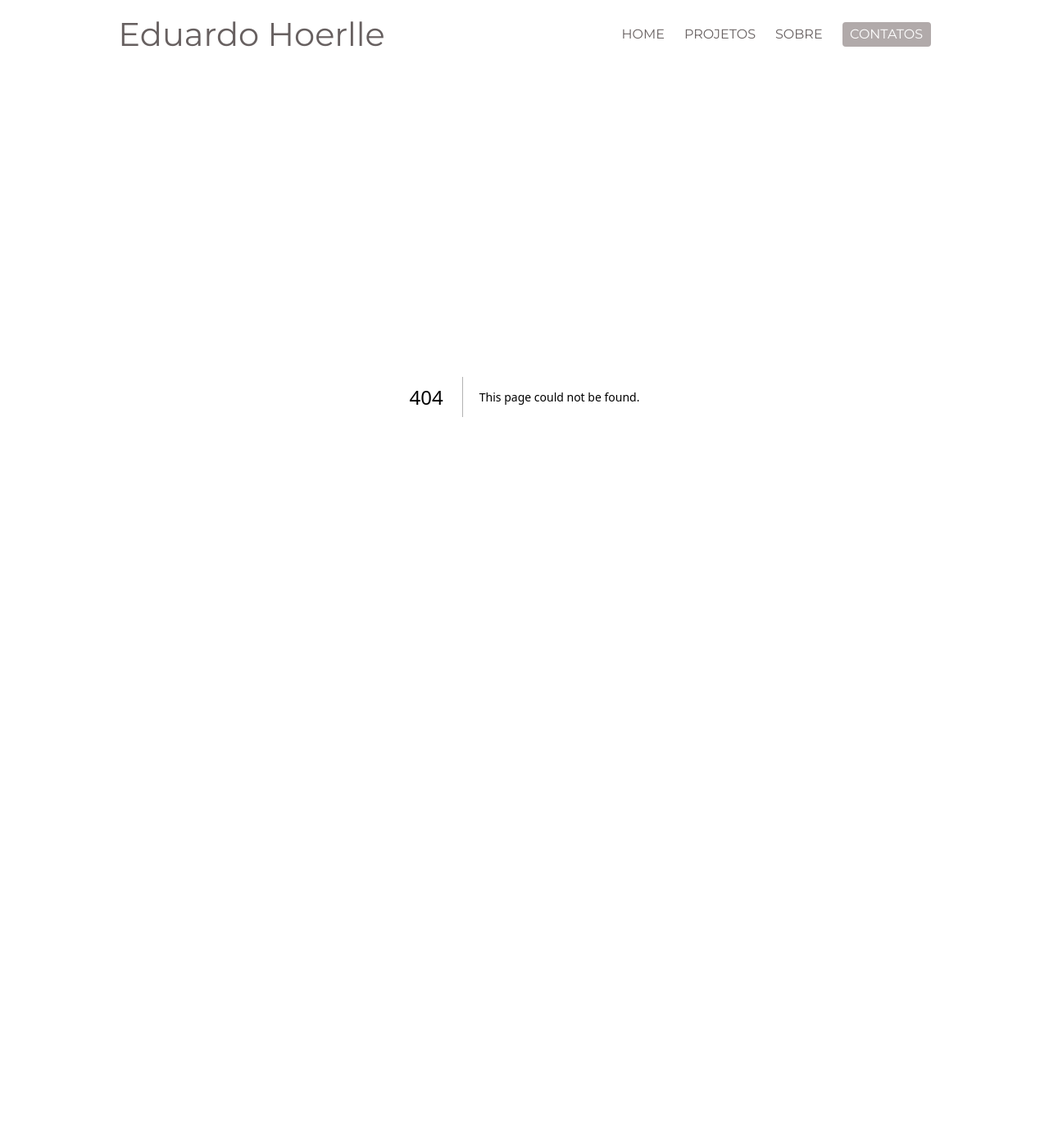
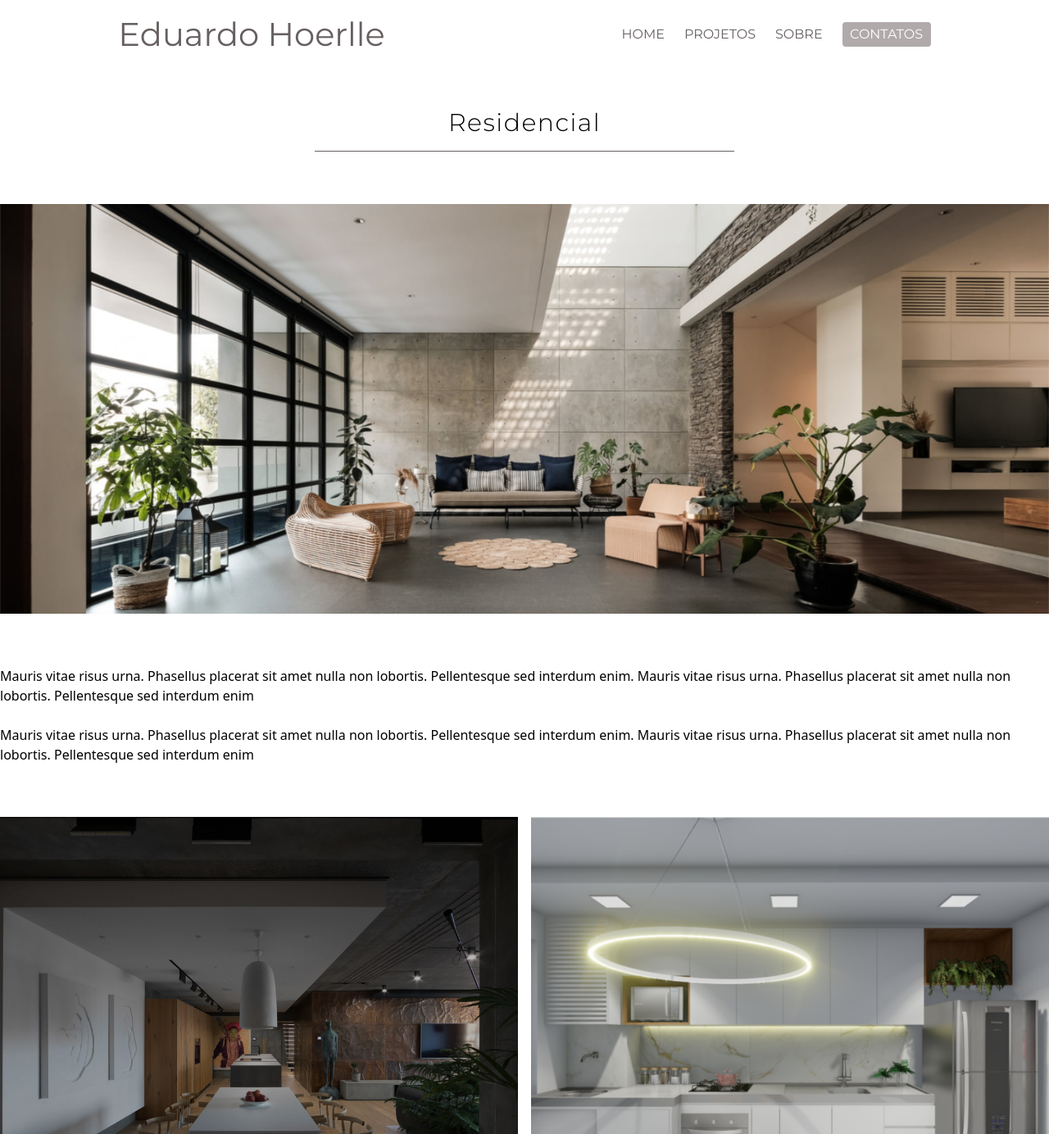
Before and after one commit to adrianotribeiro/hoerlle-architecture, a Next.js app: page /projetos/1 in a window 1280 px wide. Before the commit this address had no page. Shown: the top 1384 px of the page at 82% size. Before the commit the page ends 884 px from the top, so only its background shows below. Built offline with nearby package versions, Linux system fonts and the light colour scheme.

Commit message:
feat: base details layout

```diff
--- a/data/mockData/index.ts
+++ b/data/mockData/index.ts
@@ -61,7 +61,7 @@ export const ProjectsData: ProjectsDataProps[] = [
     tag: "residencial",
   },
   {
-    id: 5,
+    id: 6,
     title: "Residencial 05",
     summary: "Mauris vitae risus urna. Phasellus placerat sit amet nulla non lobortis.",
     description:
@@ -70,7 +70,7 @@ export const ProjectsData: ProjectsDataProps[] = [
     tag: "residencial",
   },
   {
-    id: 1,
+    id: 7,
     title: "Comercial",
     summary: "Mauris vitae risus urna. Phasellus placerat sit amet nulla non lobortis.",
     description:
@@ -79,7 +79,7 @@ export const ProjectsData: ProjectsDataProps[] = [
     tag: "comercial",
   },
   {
-    id: 2,
+    id: 8,
     title: "Comercial 01",
     summary: "Mauris vitae risus urna. Phasellus placerat sit amet nulla non lobortis.",
     description:
@@ -88,7 +88,7 @@ export const ProjectsData: ProjectsDataProps[] = [
     tag: "comercial",
   },
   {
-    id: 3,
+    id: 9,
     title: "Comercial 02",
     summary: "Mauris vitae risus urna. Phasellus placerat sit amet nulla non lobortis.",
     description:
@@ -97,7 +97,7 @@ export const ProjectsData: ProjectsDataProps[] = [
     tag: "comercial",
   },
   {
-    id: 4,
+    id: 10,
     title: "Comercial 03",
     summary: "Mauris vitae risus urna. Phasellus placerat sit amet nulla non lobortis.",
     description:
@@ -106,7 +106,7 @@ export const ProjectsData: ProjectsDataProps[] = [
     tag: "comercial",
   },
   {
-    id: 5,
+    id: 11,
     title: "Comercial 04",
     summary: "Mauris vitae risus urna. Phasellus placerat sit amet nulla non lobortis.",
     description:
@@ -115,7 +115,7 @@ export const ProjectsData: ProjectsDataProps[] = [
     tag: "comercial",
   },
   {
-    id: 6,
+    id: 12,
     title: "Comercial 05",
     summary: "Mauris vitae risus urna. Phasellus placerat sit amet nulla non lobortis.",
     description:
--- /dev/null
+++ b/pages/projetos/[id].tsx
@@ -0,0 +1,90 @@
+import { useRouter } from "next/router"
+import { useEffect, useState } from "react"
+import { ProjectsData, ProjectsDataProps } from "data/mockData"
+import Image from "next/image"
+
+export default function ProjectDetails() {
+  const [project, setProject] = useState<ProjectsDataProps | null>(null)
+  const { query, back } = useRouter()
+
+  const { id } = query
+
+  function getProjectFromQuery() {
+    const projectFromQuery = ProjectsData.find((project) => Number(id) === project.id)
+    console.log({ projectFromQuery })
+    if (projectFromQuery) {
+      setProject(projectFromQuery)
+    }
+  }
+
+  useEffect(() => {
+    if (!project && id) {
+      getProjectFromQuery()
+    }
+  }, [id, project])
+
+  if (!project || !id) return null
+  return (
+    <div className="container flex h-full w-full flex-col items-center">
+      <div className="mb-16 mt-8 flex flex-row items-center justify-center gap-4 border-b border-[#676060] p-4 md:w-[40%]">
+        <p className={`font-montserrat text-3xl font-light tracking-wider xs:text-xl`}>{project.title}</p>
+      </div>
+      <div className="flex max-h-[500px] w-full grow-0 flex-row overflow-hidden">
+        <Image
+          width={1000}
+          height={1000}
+          src={project.image[0]}
+          alt="Eduardo Hoerlle"
+          className="h-[500px] w-full object-cover"
+        />
+      </div>
+      <div className="my-16 ">
+        <p>
+          Mauris vitae risus urna. Phasellus placerat sit amet nulla non lobortis. Pellentesque sed interdum enim.
+          Mauris vitae risus urna. Phasellus placerat sit amet nulla non lobortis. Pellentesque sed interdum enim
+        </p>
+        <br />
+        <p>
+          Mauris vitae risus urna. Phasellus placerat sit amet nulla non lobortis. Pellentesque sed interdum enim.
+          Mauris vitae risus urna. Phasellus placerat sit amet nulla non lobortis. Pellentesque sed interdum enim
+        </p>
+      </div>
+      <div className="grid max-h-[550px] w-full grid-cols-2 gap-4 overflow-hidden">
+        <Image
+          width={1000}
+          height={1000}
+          src={project.image[1]}
+          alt="Eduardo Hoerlle"
+          className="h-[550px] w-full object-cover"
+        />
+        <Image
+          width={1000}
+          height={1000}
+          src={project.image[2]}
+          alt="Eduardo Hoerlle"
+          className="h-[550px] w-full object-cover"
+        />
+      </div>
+      <div className="my-16 ">
+        <p>
+          Mauris vitae risus urna. Phasellus placerat sit amet nulla non lobortis. Pellentesque sed interdum enim.
+          Mauris vitae risus urna. Phasellus placerat sit amet nulla non lobortis. Pellentesque sed interdum enim
+        </p>
+        <br />
+        <p>
+          Mauris vitae risus urna. Phasellus placerat sit amet nulla non lobortis. Pellentesque sed interdum enim.
+          Mauris vitae risus urna. Phasellus placerat sit amet nulla non lobortis. Pellentesque sed interdum enim
+        </p>
+      </div>
+      <div className="mb-4 flex max-h-[600px] w-full grow-0 flex-row overflow-hidden">
+        <Image
+          width={1000}
+          height={1000}
+          src={project.image[3]}
+          alt="Eduardo Hoerlle"
+          className="h-[600px] w-full object-cover"
+        />
+      </div>
+    </div>
+  )
+}
```
